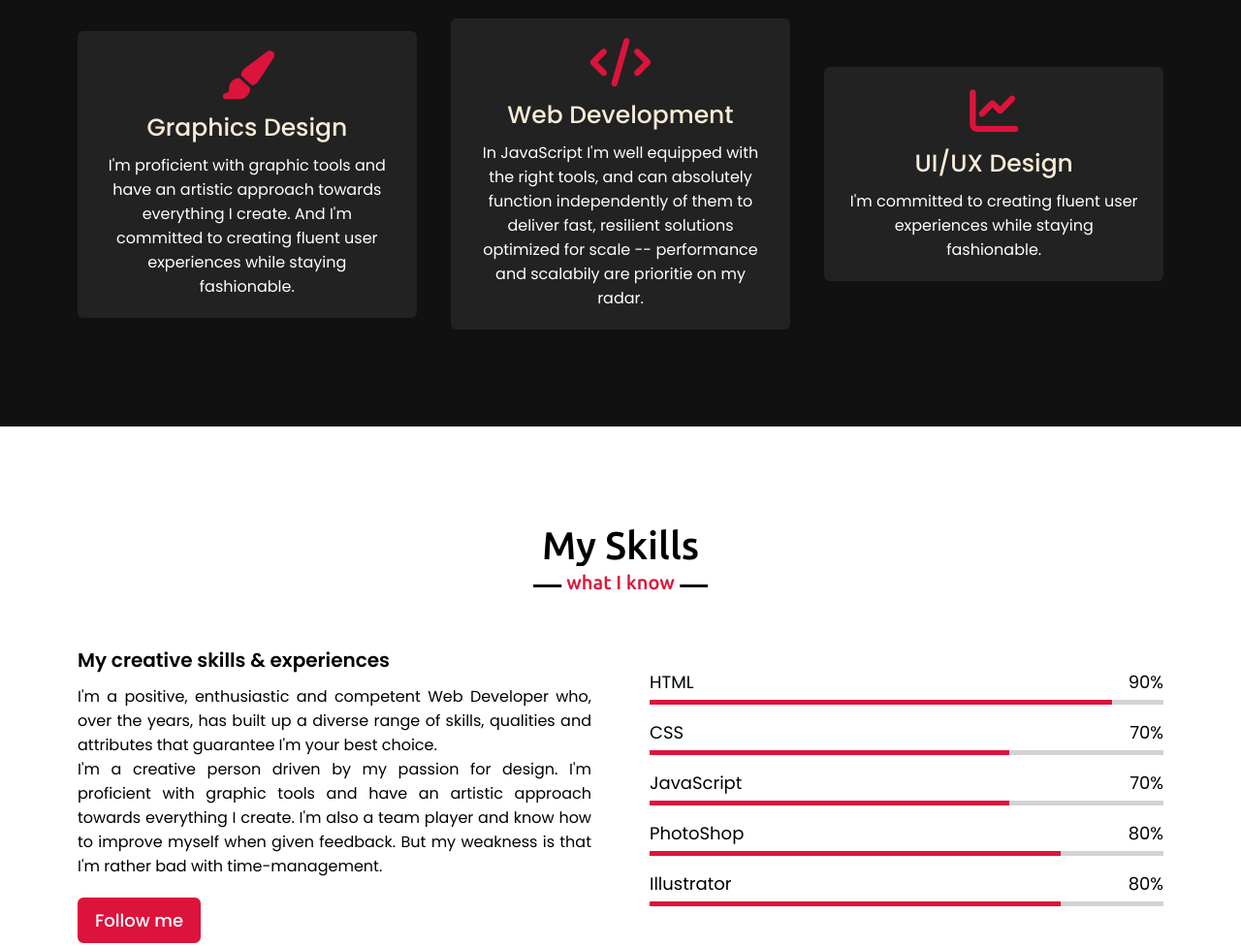
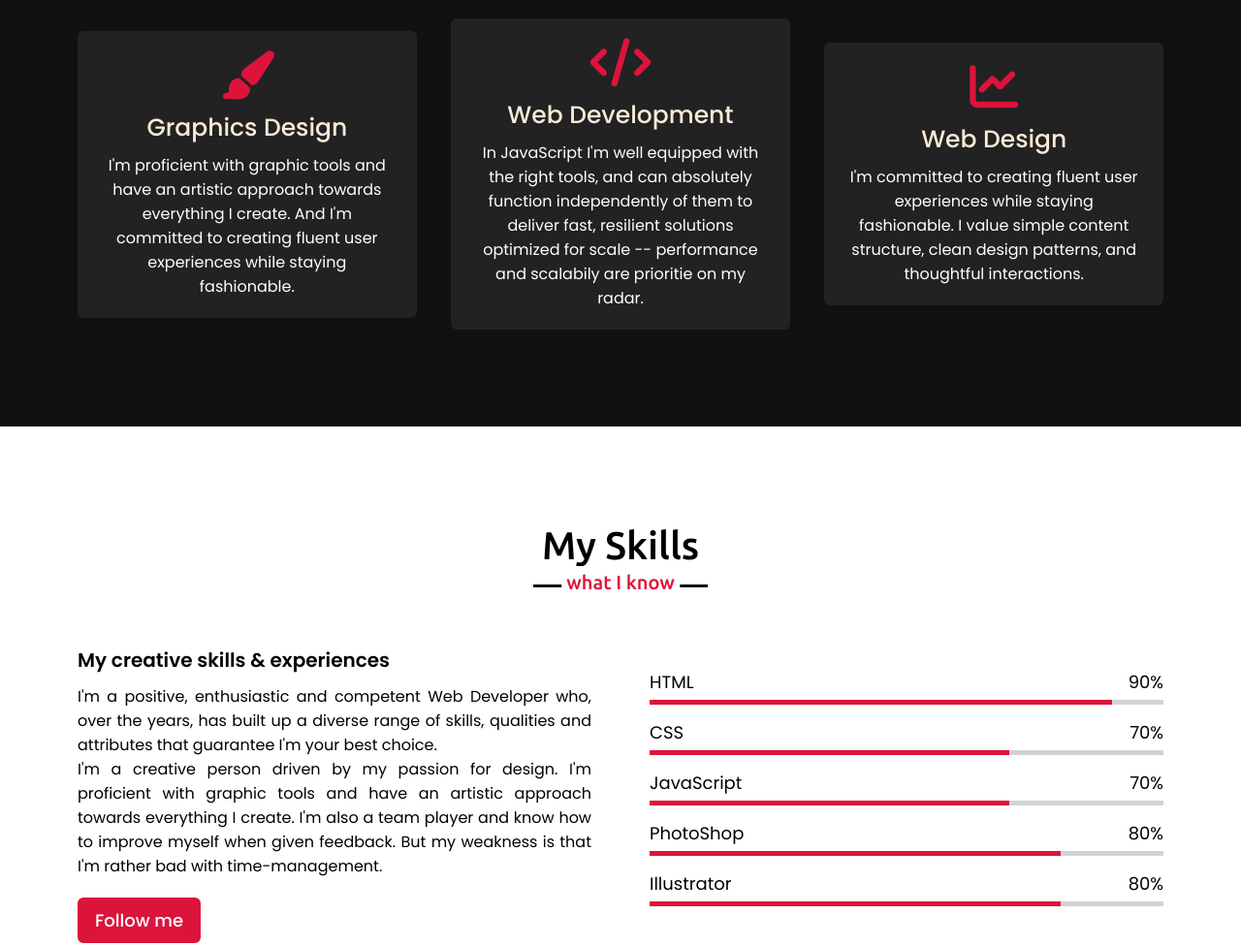
Before and after one commit to Timothy3103/My-portfolio, a plain HTML site: page index.html in a window 1280 px wide. Shown: the part 1740-2716 px from the top of the page at 97% size. Drawn offline with nearby package versions, Linux system fonts and the light colour scheme.

Commit message:
Update index.html

```diff
--- a/index.html
+++ b/index.html
@@ -89,8 +89,8 @@
                 <div class="card">
                     <div class="box">
                         <i class="fas fa-chart-line"></i>
-                        <div class="text"> UI/UX Design</div>
-                        <p>I'm committed to creating fluent user experiences while staying fashionable.</p>
+                        <div class="text"> Web Design</div>
+                        <p>I'm committed to creating fluent user experiences while staying fashionable. I value simple content structure, clean design patterns, and thoughtful interactions.</p>
                     </div>
                 </div>
             </div>
@@ -204,7 +204,7 @@
             <div class="contact-content">
                 <div class="column left">
                     <div class="text">Get In Touch</div>
-                    <p>Lorem ipsum dolor sit amet consectetur adipisicing elit. Porro placeat eaque dolorem cumque eos fugiat asperiores labore ipsa magnam in.</p>
+                    <p>I’m always open to discussing about some projects and design work or partnership opportunities.</p>
                     <div class="icons">
                         <div class="row">
                             <i class="fas fa-user"></i>
```
